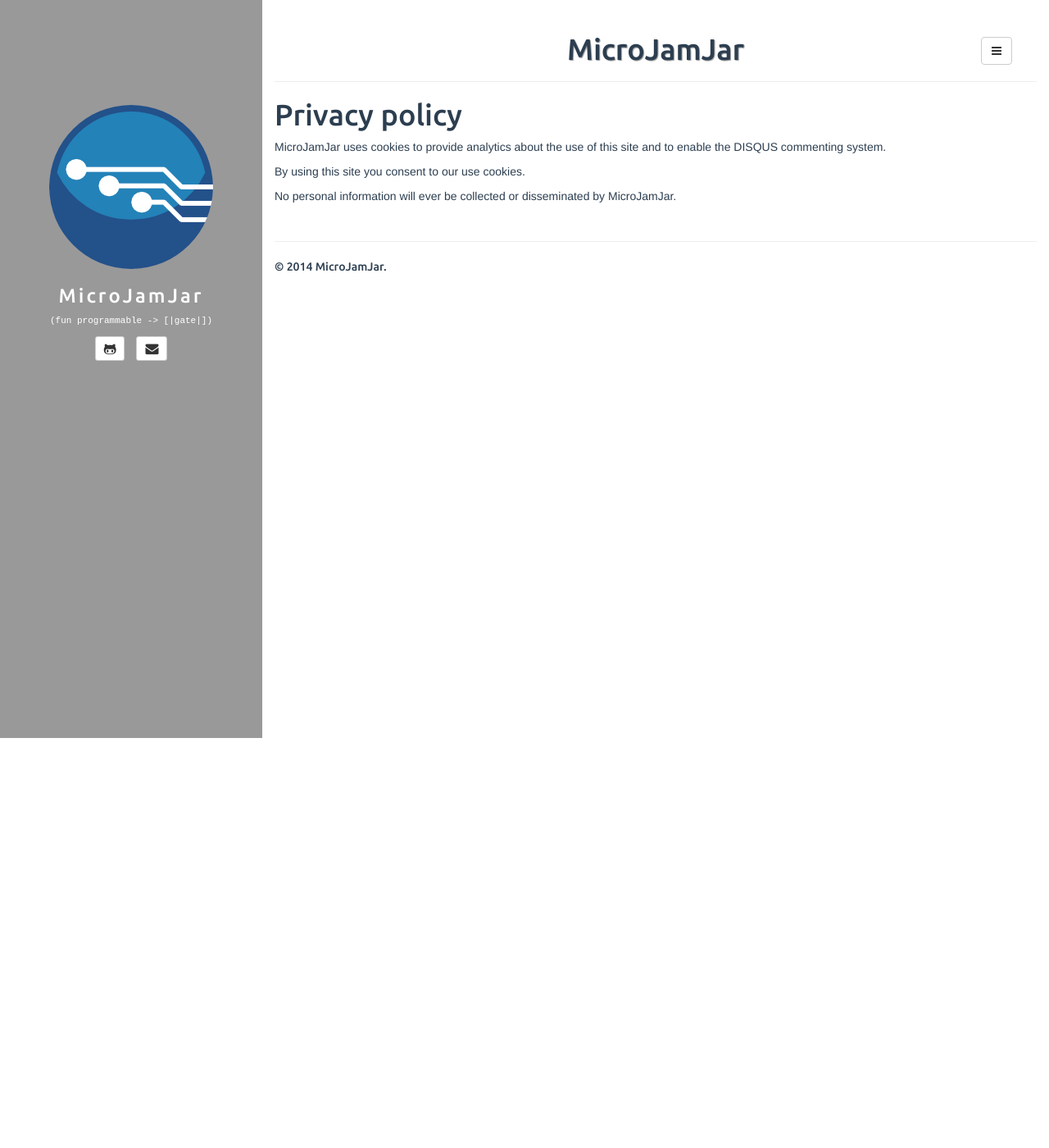
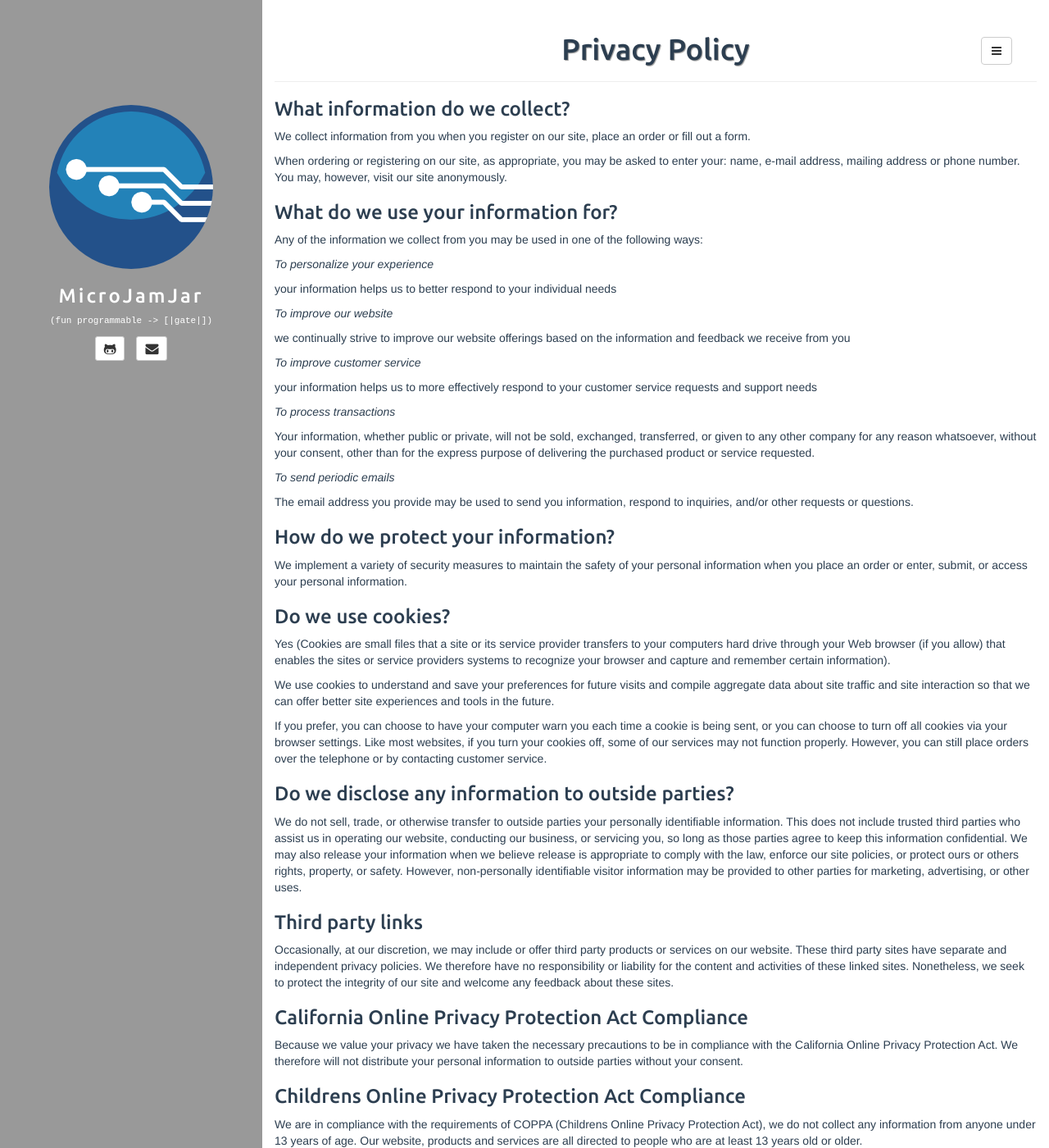
Before and after one commit to ujamjar/ujamjar.github.io, a Jekyll site: the page built from privacy.md, in a window 1280 px wide and 1400 px high. Shown: the whole window at 82% size. Built offline with Jekyll 4.4.1, drawn with Linux system fonts in a browser that asks for light colours; comment, search, counter and statistics services are not loaded; some of the changed text lies outside the part shown.

Commit message:
add new posts, privacy + about

```diff
--- a/_includes/default.html
+++ b/_includes/default.html
@@ -84,6 +84,7 @@
         <li><a href="{{ site.BASE_PATH}}/{{ site.blog_path }}">Blog</a></li>
 				<li><a href="{{ site.BASE_PATH}}/{{ site.categories_path }}">Categories</a></li>
 				<li><a href="{{ site.BASE_PATH}}/{{ site.tags_path }}">Tags</a></li>
+				<li><a href="{{ site.BASE_PATH}}/about.html">About</a></li>
 			</ul>
 		</div><!-- /.navbar-collapse -->
 	</nav>
@@ -102,6 +103,7 @@
 			<li><a href="{{ site.BASE_PATH}}/{{ site.blog_path }}"><i class="fa fa-bold"></i> Blog</a></li>
 			<li><a href="{{ site.BASE_PATH}}/{{ site.categories_path }}"><i class="fa fa-folder"></i> Categories</a></li>
 			<li><a href="{{ site.BASE_PATH}}/{{ site.tags_path }}"><i class="fa fa-tags"></i> Tags</a></li>
+			<li><a href="{{ site.BASE_PATH}}/about.html"><i class="fa fa-question-circle"></i> About</a></li>
 			<li class="divider"></li>
 			<li><a href="#"><i class="fa fa-arrow-up"></i> Top of Page</a></li>
 		</ul>
--- a/_includes/post.html
+++ b/_includes/post.html
@@ -16,6 +16,12 @@
 	   {% endcase %}
 	   {{ page.date | date: "%Y" }}
 	 </span>
+   {% if page.author %}
+   <span class="post-author">
+     {{page.author}}
+   </span>
+   {% endif %}
+
 	  <div class="article_body">
 	  {{ content }}
 	  </div>
--- a/assets/css/style.css
+++ b/assets/css/style.css
@@ -114,6 +114,10 @@
 	letter-spacing: 3px;
 }
 
+.post-author {
+	font-size: 14px;
+}
+
 article {
 	padding: 0 5% 0;
 }
--- a/privacy.md
+++ b/privacy.md
@@ -1,14 +1,89 @@
 ---
 layout: page
-title: MicroJamJar
+title: Privacy Policy
 tagline:
 ---
 
-# Privacy policy
+### What information do we collect?
 
-MicroJamJar uses cookies to provide analytics about the use of this site and
-to enable the DISQUS commenting system.
+We collect information from you when you register on our site, place an order or fill out a form.
 
-By using this site you consent to our use cookies.
+When ordering or registering on our site, as appropriate, you may be asked to enter your: name, e-mail address, mailing address or phone number. You may, however, visit our site anonymously.
 
-No personal information will ever be collected or disseminated by MicroJamJar.
+### What do we use your information for?
+
+Any of the information we collect from you may be used in one of the following ways:
+
+*To personalize your experience*
+
+your information helps us to better respond to your individual needs
+
+*To improve our website*
+
+we continually strive to improve our website offerings based on the information and feedback we receive from you
+
+*To improve customer service*
+
+your information helps us to more effectively respond to your customer service requests and support needs
+
+*To process transactions*
+
+Your information, whether public or private, will not be sold, exchanged, transferred, or given to any other company for any reason whatsoever, without your consent, other than for the express purpose of delivering the purchased product or service requested.
+
+*To send periodic emails*
+
+The email address you provide may be used to send you information, respond to inquiries, and/or other requests or questions.
+
+### How do we protect your information?
+
+We implement a variety of security measures to maintain the safety of your personal information when you place an order or enter, submit, or access your personal information.
+
+### Do we use cookies?
+
+Yes (Cookies are small files that a site or its service provider transfers to your computers hard drive through your Web browser (if you allow) that enables the sites or service providers systems to recognize your browser and capture and remember certain information).
+
+We use cookies to understand and save your preferences for future visits and compile aggregate data about site traffic and site interaction so that we can offer better site experiences and tools in the future.
+
+If you prefer, you can choose to have your computer warn you each time a cookie is being sent, or you can choose to turn off all cookies via your browser settings. Like most websites, if you turn your cookies off, some of our services may not function properly. However, you can still place orders over the telephone or by contacting customer service.
+
+### Do we disclose any information to outside parties?
+
+We do not sell, trade, or otherwise transfer to outside parties your personally identifiable information. This does not include trusted third parties who assist us in operating our website, conducting our business, or servicing you, so long as those parties agree to keep this information confidential. We may also release your information when we believe release is appropriate to comply with the law, enforce our site policies, or protect ours or others rights, property, or safety. However, non-personally identifiable visitor information may be provided to other parties for marketing, advertising, or other uses.
+
+### Third party links
+
+Occasionally, at our discretion, we may include or offer third party products or services on our website. These third party sites have separate and independent privacy policies. We therefore have no responsibility or liability for the content and activities of these linked sites. Nonetheless, we seek to protect the integrity of our site and welcome any feedback about these sites.
+
+### California Online Privacy Protection Act Compliance
+
+Because we value your privacy we have taken the necessary precautions to be in compliance with the California Online Privacy Protection Act. We therefore will not distribute your personal information to outside parties without your consent.
+
+### Childrens Online Privacy Protection Act Compliance
+
+We are in compliance with the requirements of COPPA (Childrens Online Privacy Protection Act), we do not collect any information from anyone under 13 years of age. Our website, products and services are all directed to people who are at least 13 years old or older.
+
+### Online Privacy Policy Only
+
+This online privacy policy applies only to information collected through our website and not to information collected offline.
+
+### Your Consent
+
+By using our site, you consent to our web site privacy policy.
+
+### Changes to our Privacy Policy
+
+If we decide to change our privacy policy, we will post those changes on this page, and/or update the Privacy Policy modification date below.
+
+This policy was last modified on 4 August 2014
+
+### Contacting Us
+
+If there are any questions regarding this privacy policy you may contact us using the information below.
+
+www.ujamjar.com
+
+UK
+
+info@ujamjar.com
+
+This policy is powered by Trust Guard PCI compliance scans.
```
Also changed, not shown: _posts/2014-06-17-hardcaml.md (+3 -0 lines), _posts/2014-08-02-iocaml-on-nexus7.md (added, +76 -0 lines), about.md (added, +33 -0 lines).
